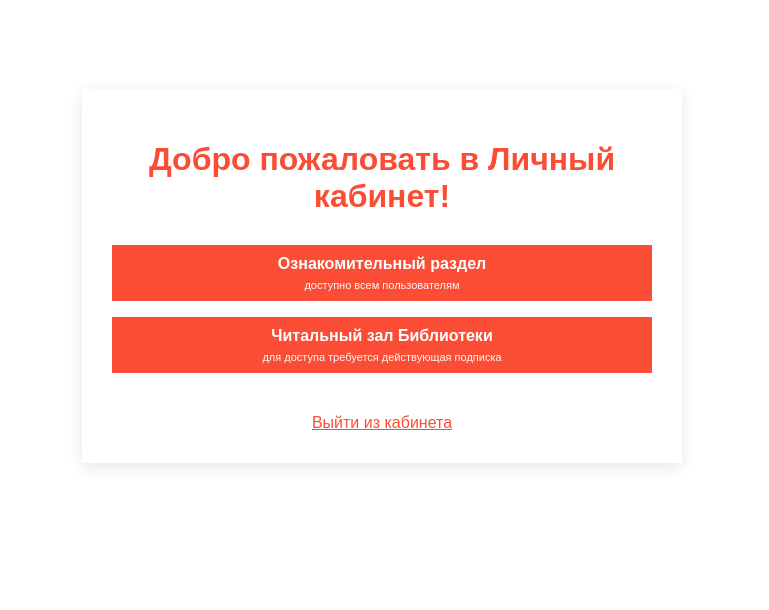
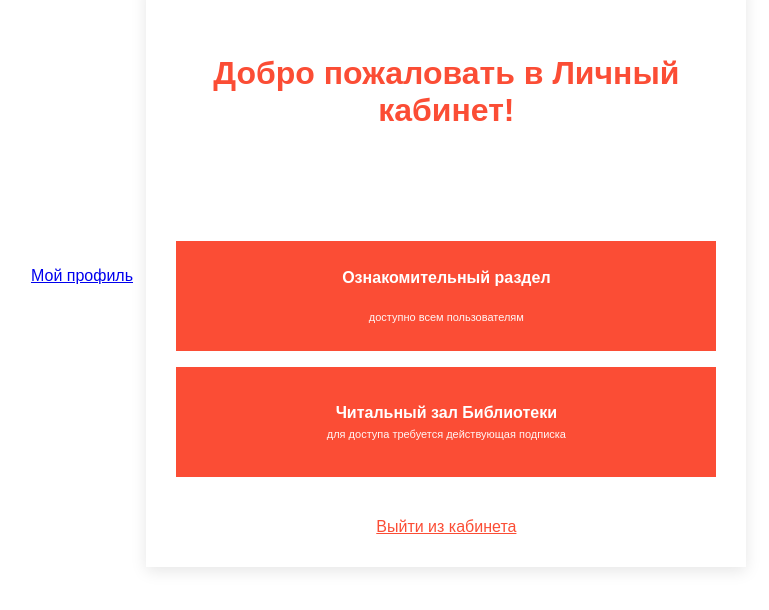
Before and after one commit to Helga1970/lk-token, a website: page lk.html in a window 1280 px wide. Shown: the part 124-734 px from the top of the page, without its empty margins (258-1027 px from the left). Drawn offline with Linux system fonts and the light colour scheme; sample sign-in values are in the browser's storage; a web font is replaced by a local one.

Commit message:
Update lk.html

```diff
--- a/lk.html
+++ b/lk.html
@@ -117,8 +117,10 @@
     </style>
 </head>
 <body>
+    <a href="/profile.html" class="profile-link">Мой профиль</a>
+
     <div class="lk-container">
-        <h1>Добро пожаловать в Личный кабинет!</h1>
+        <h1 id="welcomeMessage">Добро пожаловать в Личный кабинет!</h1>
 
         <div class="links-section">
             <a href="/.netlify/functions/get-trial-content" class="lk-link">
```
Lines whose indentation alone changed are shown as unchanged.
